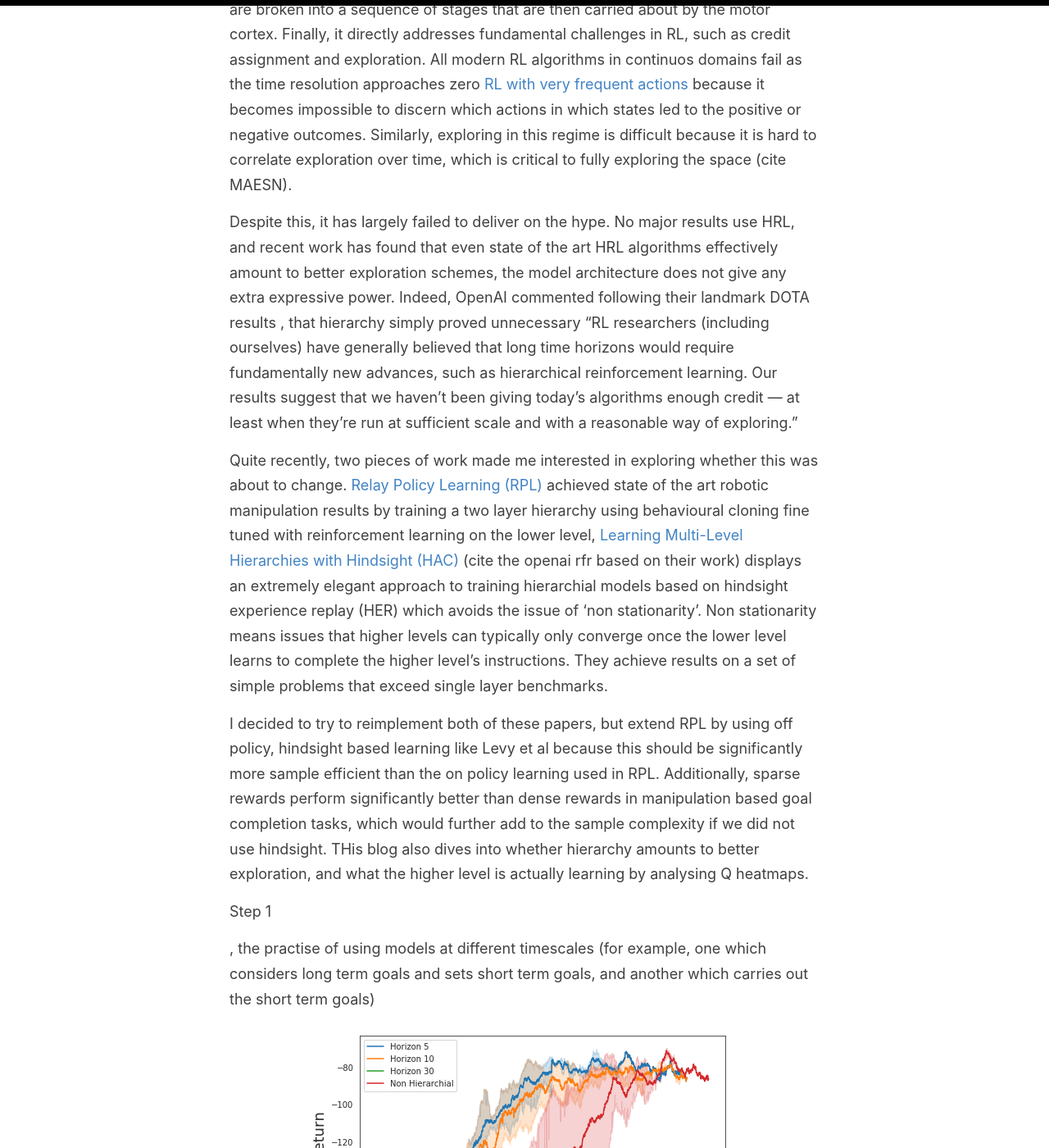
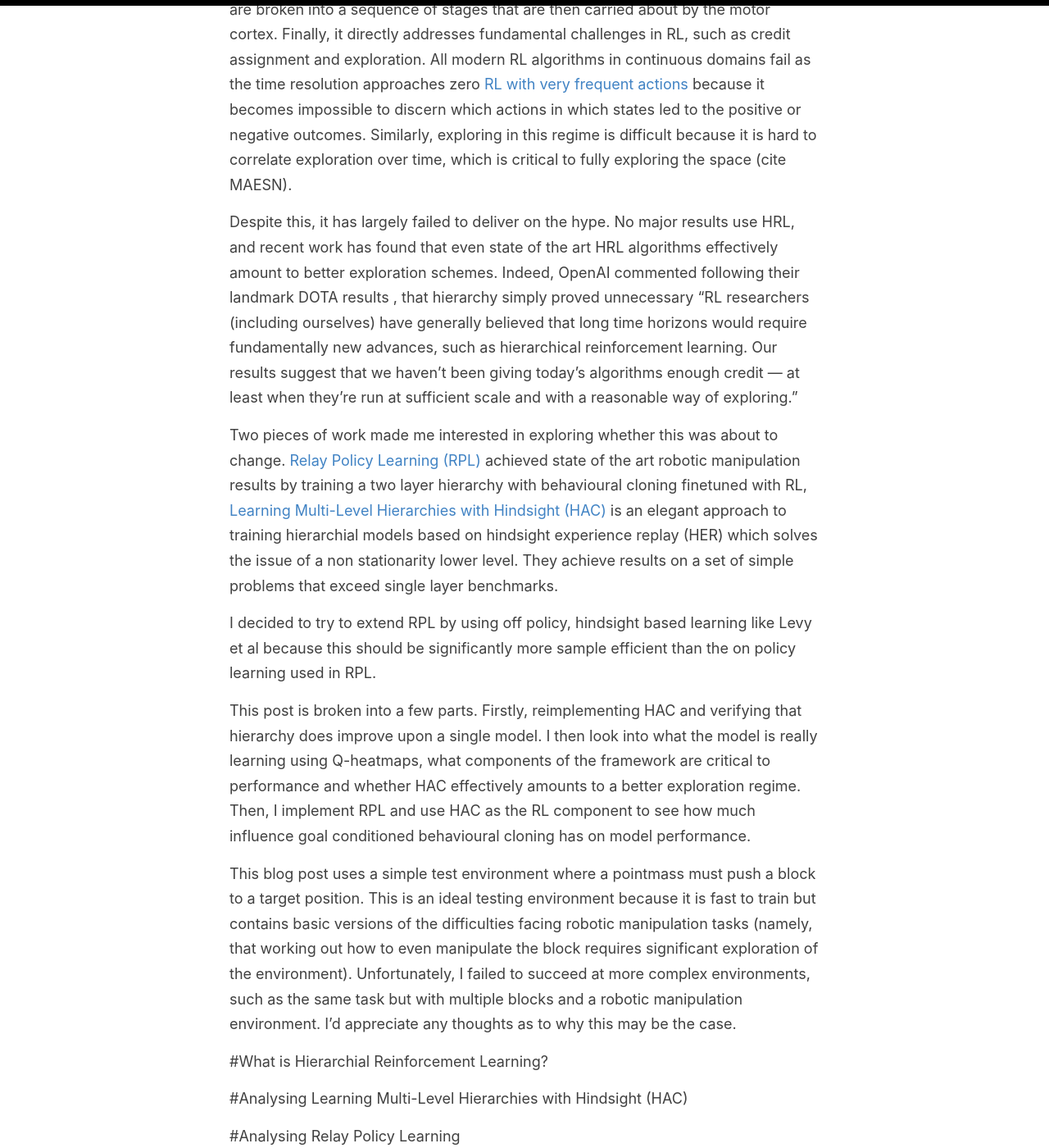
Before and after one commit to sholtodouglas/sholtodouglas.github.io, a Jekyll site: the page built from _posts/2020-06-03-Dissecting_Hierarchial_RL.md, in a window 1280 px wide and 1400 px high, scrolled down 445 px. Shown: the whole window at 82% size. Built offline with Jekyll 4.4.1, drawn with Linux system fonts in a browser that asks for light colours; some of the changed text lies outside the part shown.

Commit message:
Update 2020-06-03-Dissecting_Hierarchial_RL.md

```diff
--- a/_posts/2020-06-03-Dissecting_Hierarchial_RL.md
+++ b/_posts/2020-06-03-Dissecting_Hierarchial_RL.md
@@ -5,15 +5,32 @@
 img: images/lin_reps/hierarchy_header.png
 ---
 
-Hierarchial Reinforcment Learning (HRL) carries a lot of unrealised promise. Intuitively, it makes sense. Using one model to break difficult, long time horizon goals into piecemeal, achievable goals handled by a different model should make solving tasks easier. It parallels the way we approach tasks. Our brains do not operate at the level of individual muscle fibres, but consider abstract goals which are broken into a sequence of stages that are then carried about by the motor cortex. Finally, it directly addresses fundamental challenges in RL, such as credit assignment and exploration. All modern RL algorithms in continuos domains fail as the time resolution approaches zero [RL with very frequent actions](https://openai.com/blog/ingredients-for-robotics-research/) because it becomes impossible to discern which actions in which states led to the positive or negative outcomes. Similarly, exploring in this regime is difficult because it is hard to correlate exploration over time, which is critical to fully exploring the space (cite MAESN).
+Hierarchial Reinforcment Learning (HRL) carries a lot of unrealised promise. Intuitively, it makes sense. Using one model to break difficult, long time horizon goals into piecemeal, achievable goals handled by a different model should make solving tasks easier. It parallels the way we approach tasks. Our brains do not operate at the level of individual muscle fibres, but consider abstract goals which are broken into a sequence of stages that are then carried about by the motor cortex. Finally, it directly addresses fundamental challenges in RL, such as credit assignment and exploration. All modern RL algorithms in continuous domains fail as the time resolution approaches zero [RL with very frequent actions](https://openai.com/blog/ingredients-for-robotics-research/) because it becomes impossible to discern which actions in which states led to the positive or negative outcomes. Similarly, exploring in this regime is difficult because it is hard to correlate exploration over time, which is critical to fully exploring the space (cite MAESN).
 
-Despite this, it has largely failed to deliver on the hype. No major results use HRL, and recent work has found that even state of the art HRL algorithms effectively amount to better exploration schemes, the model architecture does not give any extra expressive power. Indeed, OpenAI commented following their landmark DOTA results , that hierarchy simply proved unnecessary  "RL researchers (including ourselves) have generally believed that long time horizons would require fundamentally new advances, such as hierarchical reinforcement learning. Our results suggest that we haven’t been giving today’s algorithms enough credit — at least when they’re run at sufficient scale and with a reasonable way of exploring."
+Despite this, it has largely failed to deliver on the hype. No major results use HRL, and recent work has found that even state of the art HRL algorithms effectively amount to better exploration schemes. Indeed, OpenAI commented following their landmark DOTA results , that hierarchy simply proved unnecessary  "RL researchers (including ourselves) have generally believed that long time horizons would require fundamentally new advances, such as hierarchical reinforcement learning. Our results suggest that we haven’t been giving today’s algorithms enough credit — at least when they’re run at sufficient scale and with a reasonable way of exploring."
 
-Quite recently, two pieces of work made me interested in exploring whether this was about to change. [Relay Policy Learning (RPL) ](https://relay-policy-learning.github.io/) achieved state of the art robotic manipulation results by training a two layer hierarchy using behavioural cloning fine tuned with reinforcement learning on the lower level, [Learning Multi-Level Hierarchies with Hindsight (HAC)](https://arxiv.org/pdf/1712.00948.pdf) (cite the openai rfr based on their work) displays an extremely elegant approach to training hierarchial models based on hindsight experience replay (HER) which avoids the issue of 'non stationarity'. Non stationarity means issues that higher levels can typically only converge once the lower level learns to complete the higher level's instructions. They achieve results on a set of simple problems that exceed single layer benchmarks.
+Two pieces of work made me interested in exploring whether this was about to change. [Relay Policy Learning (RPL) ](https://relay-policy-learning.github.io/) achieved state of the art robotic manipulation results by training a two layer hierarchy with behavioural cloning finetuned with RL, [Learning Multi-Level Hierarchies with Hindsight (HAC)](https://arxiv.org/pdf/1712.00948.pdf) is an elegant approach to training hierarchial models based on hindsight experience replay (HER) which solves the issue of a non stationarity lower level. They achieve results on a set of simple problems that exceed single layer benchmarks.
 
-I decided to try to reimplement both of these papers, but extend RPL by using off policy, hindsight based learning like Levy et al because this should be significantly more sample efficient than the on policy learning used in RPL. Additionally, sparse rewards perform significantly better than dense rewards in manipulation based goal completion tasks, which would further add to the sample complexity if we did not use hindsight. THis blog also dives into whether hierarchy amounts to better exploration, and what the higher level is actually learning by analysing Q heatmaps.
+
+I decided to try to extend RPL by using off policy, hindsight based learning like Levy et al because this should be significantly more sample efficient than the on policy learning used in RPL.
+
+This post is broken into a few parts. Firstly, reimplementing HAC and verifying that hierarchy does improve upon a single model. I then look into what the model is really learning using Q-heatmaps, what components of the framework are critical to performance and whether HAC effectively amounts to a better exploration regime. Then, I implement RPL and use HAC as the RL component to see how much influence goal conditioned behavioural cloning has on model performance.
+
+This blog post uses a simple test environment where a pointmass must push a block to a target position. This is an ideal testing environment because it is fast to train but contains basic versions of the difficulties facing robotic manipulation tasks (namely, that working out how to even manipulate the block requires significant exploration of the environment). Unfortunately, I failed to succeed at more complex environments, such as the same task but with multiple blocks and a robotic manipulation environment. I'd appreciate any thoughts as to why this may be the case.
+
+#What is Hierarchial Reinforcement Learning?
+
+#Analysing Learning Multi-Level Hierarchies with Hindsight (HAC)
+
+#Analysing Relay Policy Learning
+
+The environment has sparse rewards (which significantly improves eventual accuracy of block placement)
+
+Additionally, sparse rewards perform significantly better than dense rewards in manipulation based goal completion tasks, which would further add to the sample complexity if we did not use hindsight. THis blog also dives into whether hierarchy amounts to better exploration, and what the higher level is actually learning by analysing Q heatmaps.
 
 Step 1
+
+Non stationarity means issues that higher levels can typically only converge once the lower level learns to complete the higher level's instructions.
 
 , the practise of using models at different timescales (for example, one which considers long term goals and sets short term goals, and another which carries out the short term goals)
 
```
